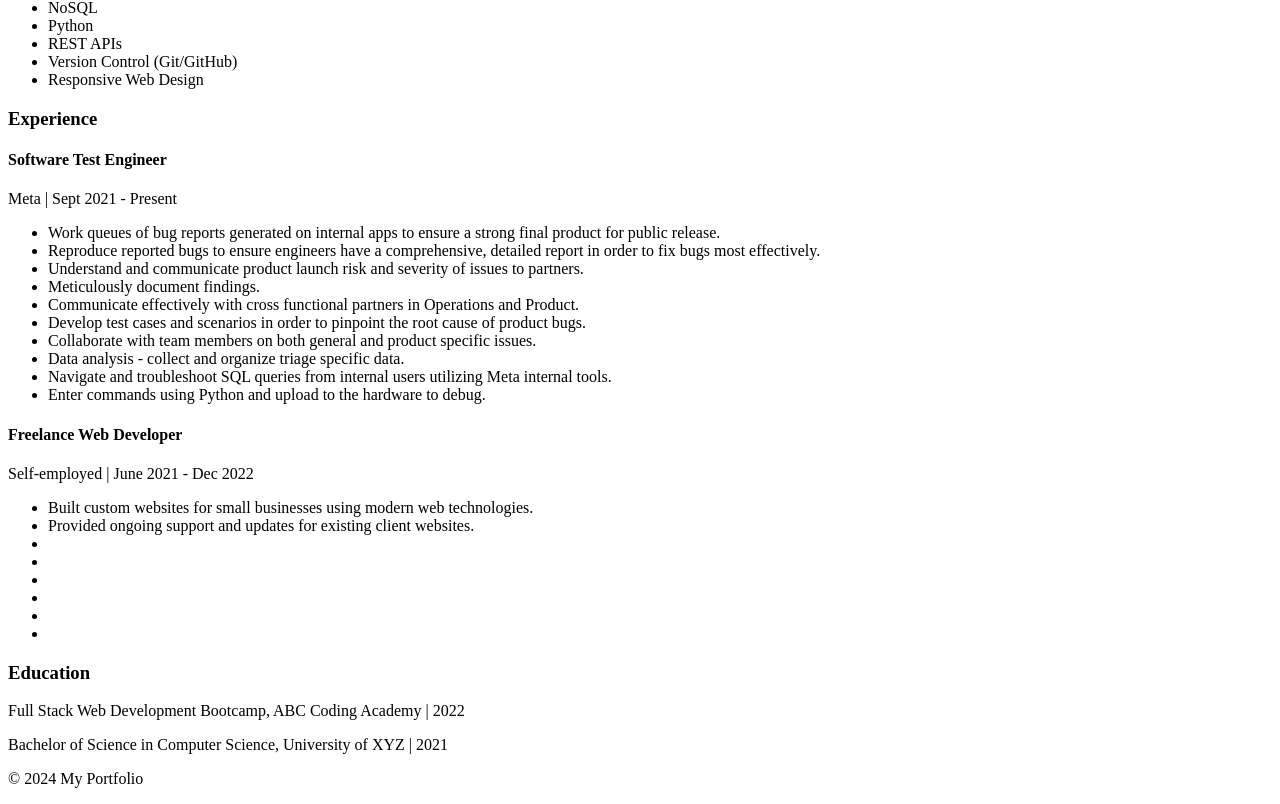
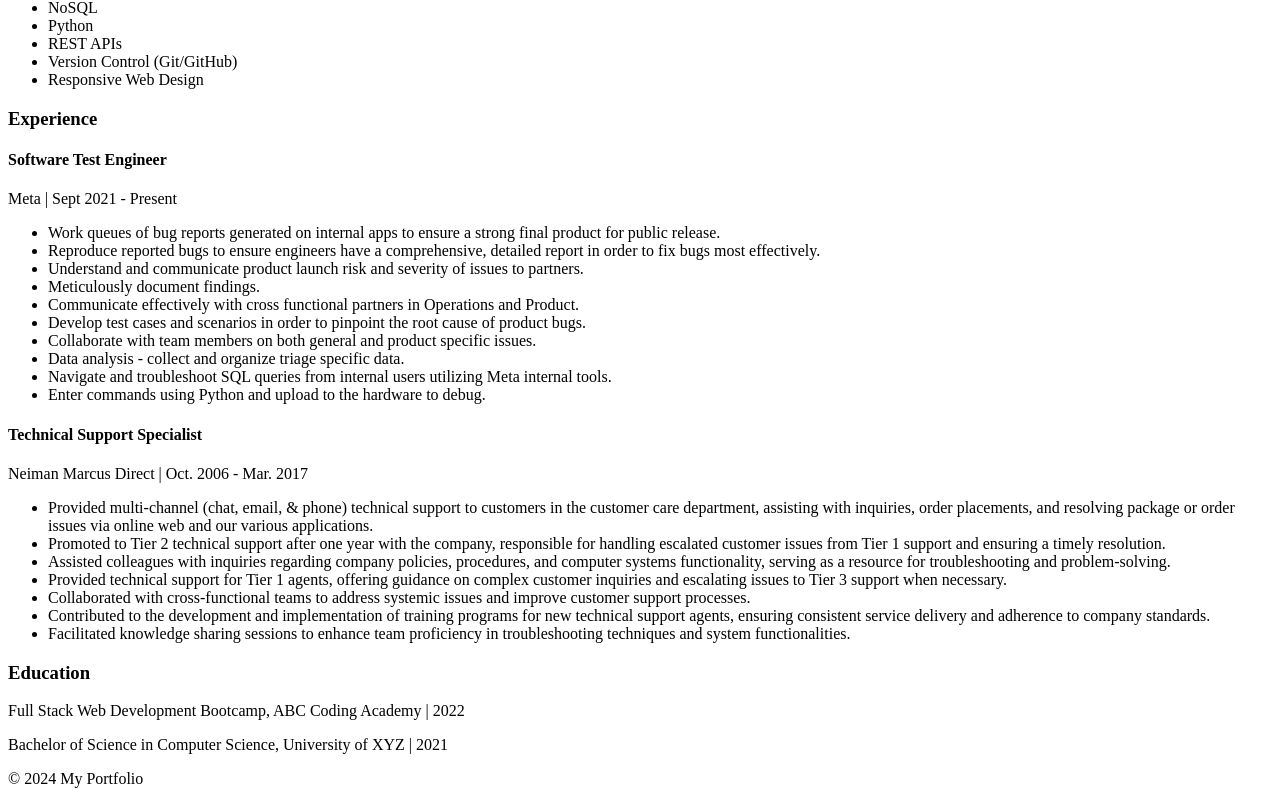
Before and after one commit to Gera1313/react-portfolio-2, a React (Vite) app: page /resume in a window 1280 px wide. Shown: the part 387-1191 px from the top of the page. Built offline with nearby package versions, Linux system fonts and the light colour scheme.

Commit message:
experience

```diff
--- a/src/components/resume.jsx
+++ b/src/components/resume.jsx
@@ -63,22 +63,28 @@ function Resume() {
           </ul>
         </div>
         <div className="job">
-          <h4>Freelance Web Developer</h4>
-          <p>Self-employed | June 2021 - Dec 2022</p>
+          <h4>Technical Support Specialist</h4>
+          <p>Neiman Marcus Direct | Oct. 2006 - Mar. 2017</p>
           <ul>
             <li>
-              Built custom websites for small businesses using modern web
-              technologies.
+            Provided multi-channel (chat, email, & phone) technical support to customers in the customer care department, assisting with inquiries, order placements, and resolving package or order issues via online web and our various applications.
             </li>
             <li>
-              Provided ongoing support and updates for existing client websites.
+            Promoted to Tier 2 technical support after one year with the company, responsible for handling escalated customer issues from Tier 1 support and ensuring a timely resolution.
             </li>
-            <li></li>
-            <li></li>
-            <li></li>
-            <li></li>
-            <li></li>
-            <li></li>
+            <li>Assisted colleagues with inquiries regarding company policies, procedures, and computer systems functionality, serving as a resource for troubleshooting and problem-solving.
+            </li>
+            <li>Provided technical support for Tier 1 agents, offering guidance on complex customer inquiries and escalating issues to Tier 3 support when necessary.
+            </li>
+            <li>
+            Collaborated with cross-functional teams to address systemic issues and improve customer support processes.
+            </li>
+            <li>
+            Contributed to the development and implementation of training programs for new technical support agents, ensuring consistent service delivery and adherence to company standards.
+            </li>
+            <li>
+            Facilitated knowledge sharing sessions to enhance team proficiency in troubleshooting techniques and system functionalities.
+            </li>
           </ul>
         </div>
       </div>
```
